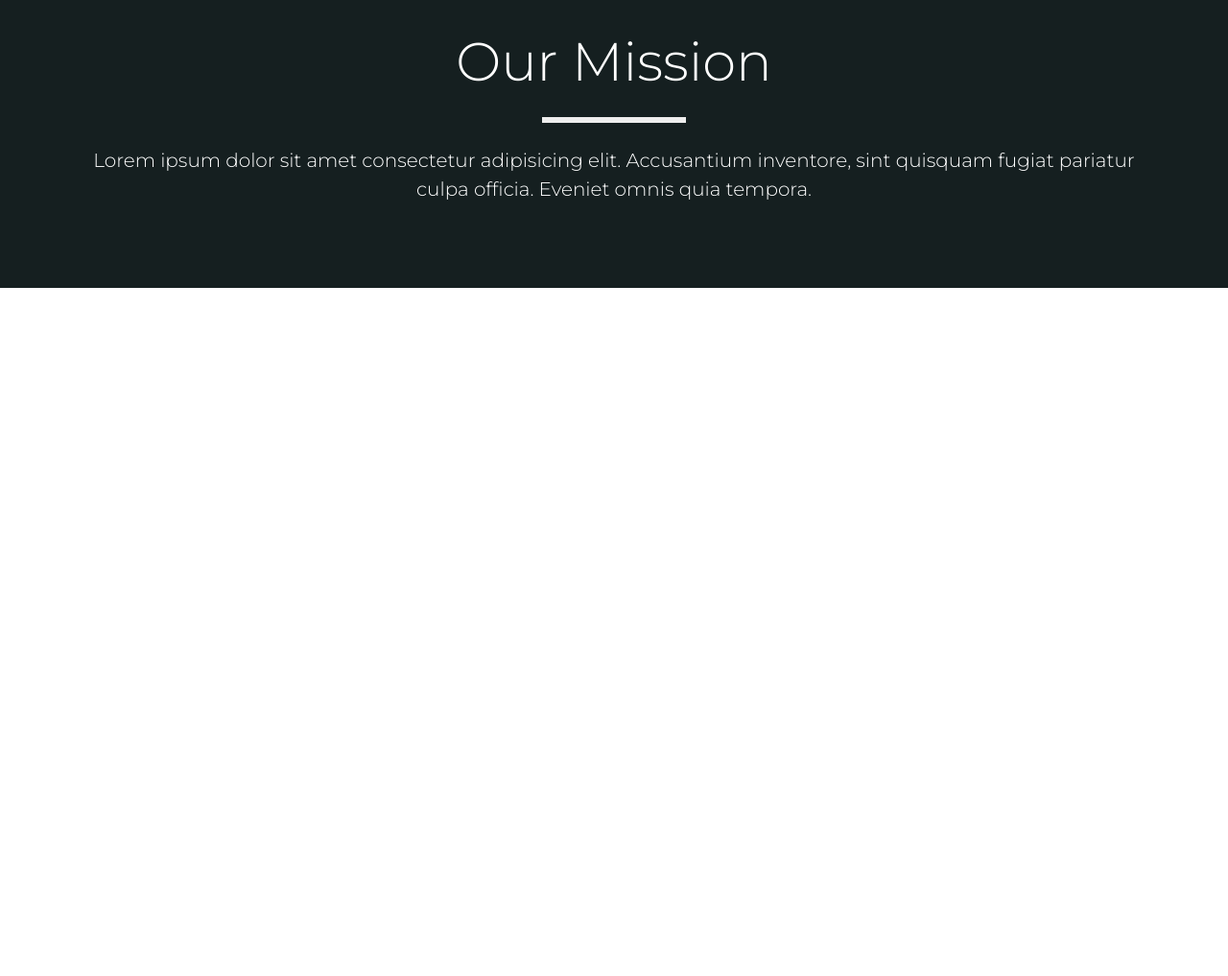
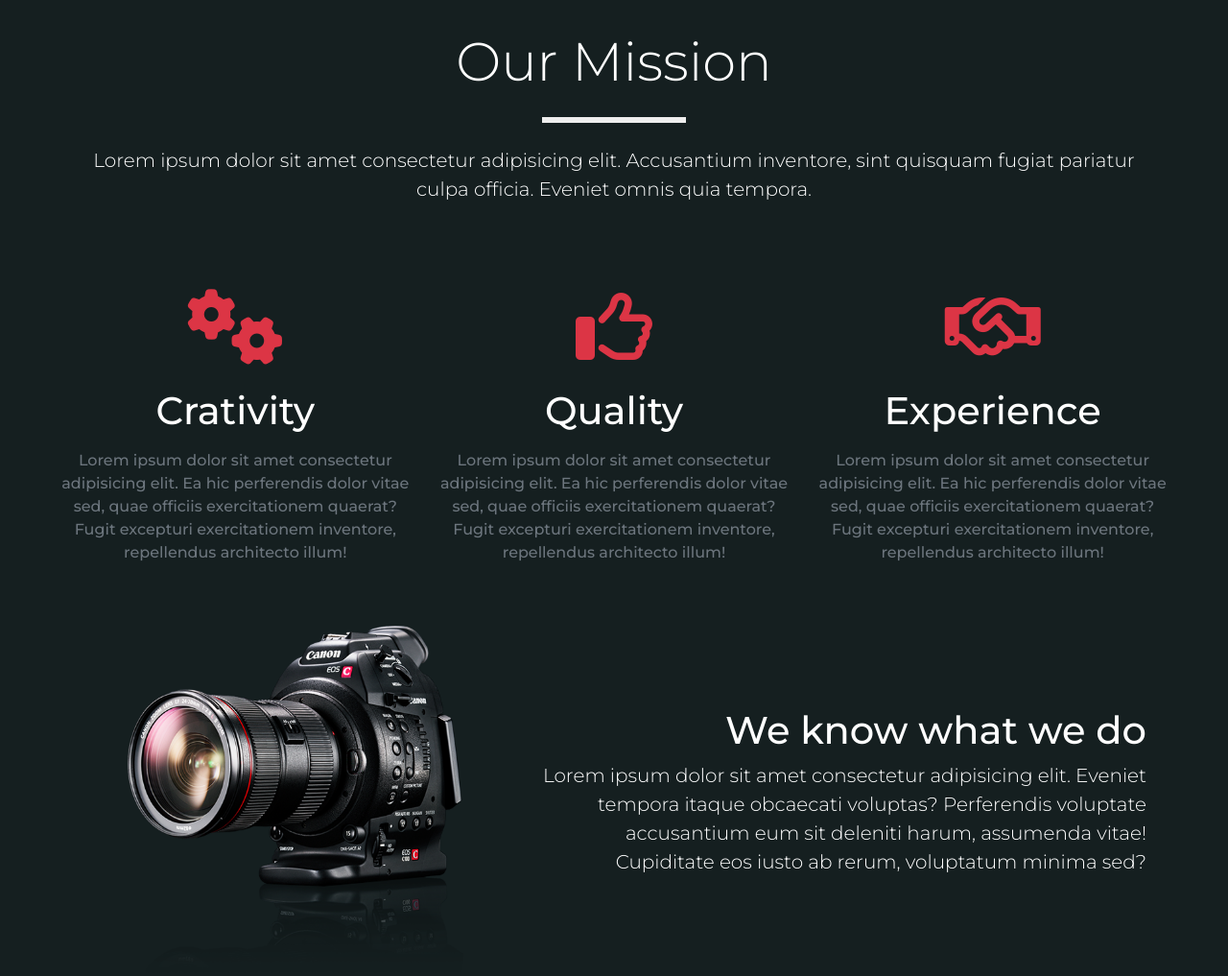
Before and after one commit to ANKITA-web34/photoX, a plain HTML site: page index.html in a window 1280 px wide. Shown: the part 841-1858 px from the top of the page at 96% size. Before the commit the page ends 1141 px from the top, so only its background shows below. Drawn offline with nearby package versions, Linux system fonts and the light colour scheme.

Commit message:
completed mission section

```diff
--- a/index.html
+++ b/index.html
@@ -8,16 +8,17 @@
     <!-- Bootstrap CSS -->
     <link rel="stylesheet" href="https://stackpath.bootstrapcdn.com/bootstrap/4.1.3/css/bootstrap.min.css" integrity="sha384-MCw98/SFnGE8fJT3GXwEOngsV7Zt27NXFoaoApmYm81iuXoPkFOJwJ8ERdknLPMO" crossorigin="anonymous" />
 
+    <!--fontawesome-->
+    <script src="https://kit.fontawesome.com/eb2c6fd435.js" crossorigin="anonymous"></script>
+
     <!--GoogleFonts-->
     <link href="https://fonts.googleapis.com/css2?family=Montserrat:wght@200;300;500;700&display=swap" rel="stylesheet" />
     <link rel="stylesheet" href="style.css" />
 
     <title>PhotoX</title>
     <link rel="shortcut icon" type="image/png" href="images/title-img.png" />
-
   </head>
   <body>
-
     <!--header-->
     <header>
       <!--nvbar-->
@@ -55,10 +56,9 @@
 
       <!--banner-->
       <div class="text-light text-right text-md-right text-center banner">
-        <h1 class="display-4  banner-heading">Welcome to Photo<span class="display-3">X</span></h1>
+        <h1 class="display-4 banner-heading">Welcome to Photo<span class="display-3">X</span></h1>
         <p class="lead banner-par">Lorem ipsum dolor sit amet consectetur adipisicing.</p>
       </div>
-
     </header>
     <!--Endofheader-->
 
@@ -72,20 +72,41 @@
             <p class="lead">Lorem ipsum dolor sit amet consectetur adipisicing elit. Accusantium inventore, sint quisquam fugiat pariatur culpa officia. Eveniet omnis quia tempora.</p>
           </div>
         </div>
+        <div class="row my-5">
+          <div class="col-md-4 text-center">
+            <i class="fas fa-cogs fa-5x text-danger mb-4"></i>
+            <h1 class="text-white mb-3">Crativity</h1>
+            <p class="text-muted">Lorem ipsum dolor sit amet consectetur adipisicing elit. Ea hic perferendis dolor vitae sed, quae officiis exercitationem quaerat? Fugit excepturi exercitationem inventore, repellendus architecto illum!</p>
+          </div>
 
+          <div class="col-md-4 text-center">
+            <i class="far fa-thumbs-up fa-5x text-danger mb-4"></i>
+            <h1 class="text-white mb-3">Quality</h1>
+            <p class="text-muted">Lorem ipsum dolor sit amet consectetur adipisicing elit. Ea hic perferendis dolor vitae sed, quae officiis exercitationem quaerat? Fugit excepturi exercitationem inventore, repellendus architecto illum!</p>
+          </div>
+
+          <div class="col-md-4 text-center">
+            <i class="far fa-handshake fa-5x  text-danger mb-4"></i>
+            <h1 class="text-white mb-3">Experience</h1>
+            <p class="text-muted">Lorem ipsum dolor sit amet consectetur adipisicing elit. Ea hic perferendis dolor vitae sed, quae officiis exercitationem quaerat? Fugit excepturi exercitationem inventore, repellendus architecto illum!</p>
+          </div>
+        </div>
+      </div>
+      <div class="container">
+        <div class="row align-items-center">
+          <div class="col-lg-5 text-center">
+            <img src="images/camera.png" width="350" class="img-fluid camera-img">
+          </div>
+
+          <div class="col-lg-7 text-white text-lg-right text-center mission-text">
+            <h1>We know what we do</h1>
+            <p class="lead">Lorem ipsum dolor sit amet consectetur adipisicing elit. Eveniet tempora itaque obcaecati voluptas? Perferendis voluptate accusantium eum sit deleniti harum, assumenda vitae! Cupiditate eos iusto ab rerum, voluptatum minima sed?</p>
+          </div>
+        </div>
       </div>
     </section>
 
-
-
     <!--EndOfMission-->
-
-
-
-
-
-
-
 
     <!-- Optional JavaScript -->
     <!-- jQuery first, then Popper.js, then Bootstrap JS -->
--- a/script.js
+++ b/script.js
@@ -13,5 +13,15 @@ $(document).ready(function() {
         }
     });
 
+    $(window).scroll(function () {
+        let position = $(this).scrollTop();
+        if(position >= 650) {
+            $('.camera-img').addClass('fromleft');
+            $('.mission-text').addClass('fromright')
+        } else {
+            $('.camera-img').removeClass('fromleft');
+            $('.mission-text').removeClass('fromright')
+        }
+    });
 
 });
--- a/style.css
+++ b/style.css
@@ -102,3 +102,37 @@ header{
     border: 3px solid #eee;
     margin: auto;
 }
+
+.fromright {
+    animation-name: fromright;
+    animation-duration: 3s;
+}
+
+.fromleft {
+    animation-name: fromleft;
+    animation-duration: 3s;
+}
+
+@keyframes fromleft {
+    0% {
+        transform: translateX(-120px);
+        opacity: 0;
+    }
+
+    100% {
+        transform: translateX(0);
+        opacity: 1;
+    }
+}
+
+@keyframes fromright {
+    0% {
+        transform: translateX(30px);
+        opacity: 0;
+    }
+
+    100% {
+        transform: translateX(0);
+        opacity: 1;
+    }
+}
```
